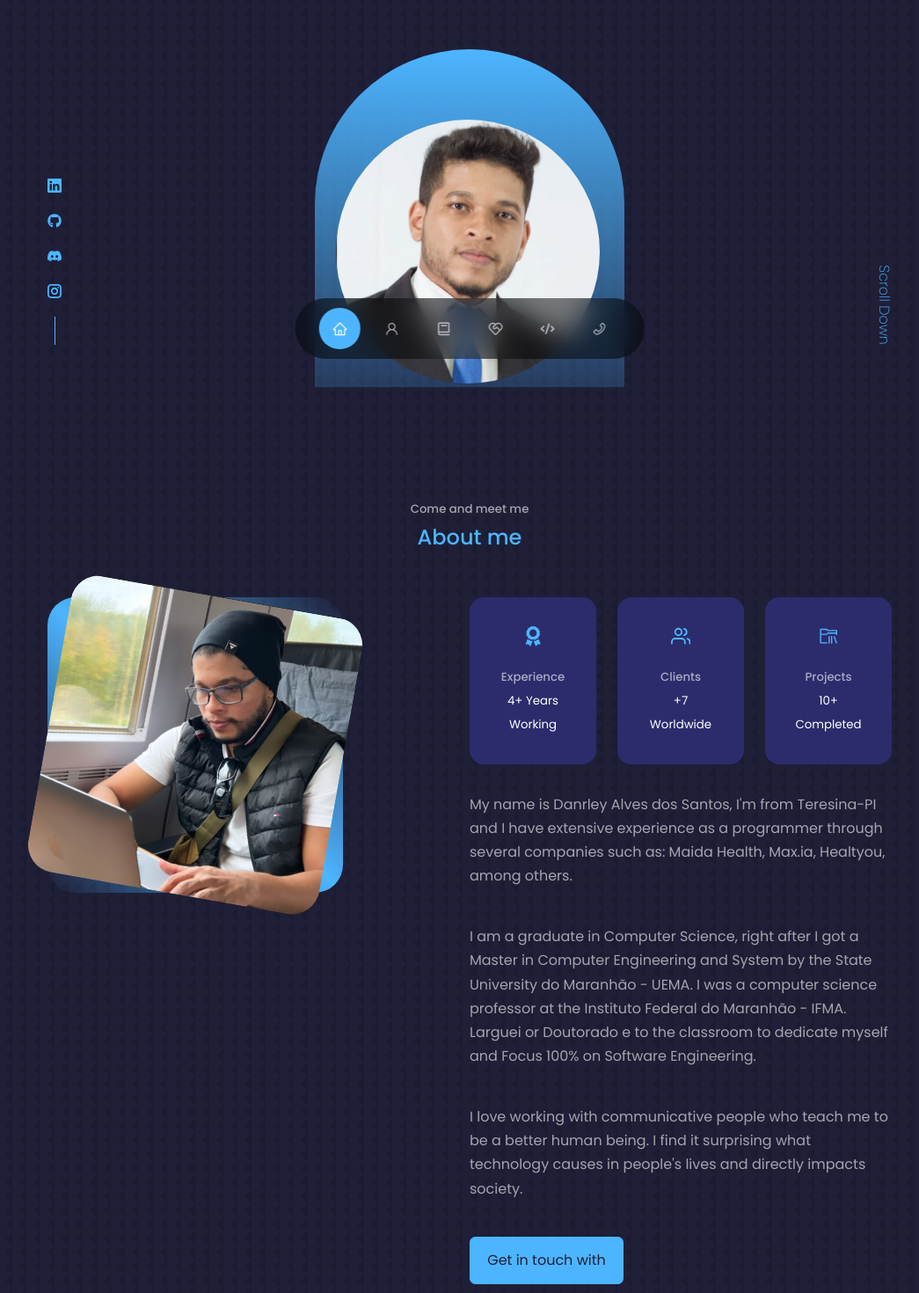
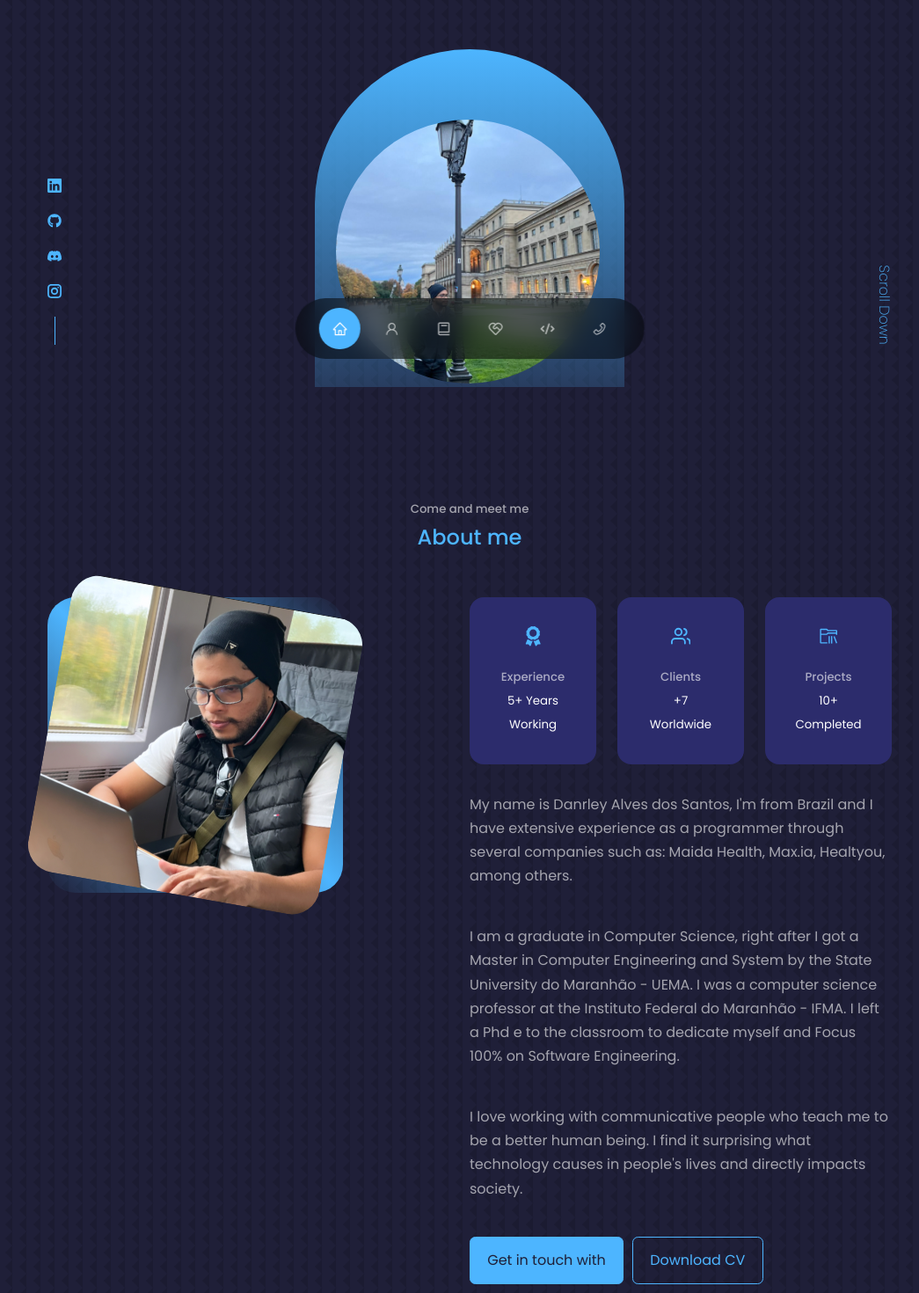
Before and after one commit to danrleyney2210/protfolio-myself, a React (Vite) app: page / in a window 1280 px wide. Shown: the part 360-1830 px from the top of the page at 88% size, without its empty margins (106-1151 px from the left). Built offline with nearby package versions, Linux system fonts and the light colour scheme.

Commit message:
feat: novas alteracoes

```diff
--- a/src/components/Molecules/Cta/index.tsx
+++ b/src/components/Molecules/Cta/index.tsx
@@ -1,6 +1,5 @@
 import React from 'react'
 import * as S from './styles'
-import CV from '../../../assets/cv.pdf'
 import { useTranslation } from 'react-i18next'
 
 export const Cta = () => {
@@ -8,7 +7,7 @@ export const Cta = () => {
 
   return (
     <S.Wrapper className='cta'>
-      <a href={CV} className="btn">{t('Download')} CV</a>
+      <a href='#about' className="btn">{t('About me')}</a>
       <a href="#contact" className='btn btn-primary'>{t('Contact')}</a>
     </S.Wrapper>
   )
--- a/src/components/Organism/About/index.tsx
+++ b/src/components/Organism/About/index.tsx
@@ -5,6 +5,8 @@ import { FaAward } from "react-icons/fa";
 import { FiUsers } from "react-icons/fi";
 import { VscFolderLibrary } from "react-icons/vsc";
 import { useTranslation } from "react-i18next";
+import CV from '../../../assets/cv.pdf'
+
 
 export const About = () => {
   const [t] = useTranslation('default')
@@ -25,7 +27,7 @@ export const About = () => {
             <article className="about_card">
               <FaAward className="about_icon" />
               <h5>{t('Experience')}</h5>
-              <small>4+ {t('Years Working')}</small>
+              <small>5+ {t('Years Working')}</small>
             </article>
 
             <article className="about_card">
@@ -52,9 +54,16 @@ export const About = () => {
             {t('I love working')}
           </p>
 
-          <a href="#contact" className="btn btn-primary">
-            {t('Get in touch')}
-          </a>
+          <div style={{ display: 'flex', gap: '10px' }}>
+            <a href="#contact" className="btn btn-primary">
+              {t('Get in touch')}
+            </a>
+
+
+
+            <a href={CV} className="btn">{t('Download')} CV</a>
+          </div>
+
         </div>
       </S.AboutContainer>
     </S.Wrapper>
--- a/src/components/Organism/Header/index.tsx
+++ b/src/components/Organism/Header/index.tsx
@@ -2,6 +2,7 @@ import React, { useState } from 'react'
 import { Cta } from '../../Molecules/Cta'
 import * as S from './styles'
 import ME from '../../../assets/ney.png'
+import Ney from '../../../assets/Ney2.png'
 import { HeaderSocial } from '../../Molecules/HeaderSocial'
 import { ChangeLanguage } from '../../Atomos/ChangeLanguage'
 
@@ -25,7 +26,7 @@ export const Header = () => {
           <Cta />
           <HeaderSocial />
           <div className='me'>
-            <img src={ME} alt="" />
+            <img src={Ney} alt="" />
           </div>
           <a href="#contact" className='scroll__down'>Scroll Down</a>
         </S.HeaderContainer>
--- a/src/translate/json/en.json
+++ b/src/translate/json/en.json
@@ -13,8 +13,8 @@
   "Worldwide": "Worldwide",
   "Projects" : "Projects",
   "Completed" : "Completed",
-  "My name is": "My name is Danrley Alves dos Santos, I'm from Teresina-PI and I have extensive experience as a programmer through several companies such as: Maida Health, Max.ia, Healtyou, among others.",
-  "I am a graduate":  "I am a graduate in Computer Science, right after I got a Master in Computer Engineering and System by the State University do Maranhão - UEMA. I was a computer science professor at the Instituto Federal do Maranhão - IFMA. Larguei or Doutorado e to the classroom to dedicate myself and Focus 100% on Software Engineering.",
+  "My name is": "My name is Danrley Alves dos Santos, I'm from Brazil and I have extensive experience as a programmer through several companies such as: Maida Health, Max.ia, Healtyou, among others.",
+  "I am a graduate":  "I am a graduate in Computer Science, right after I got a Master in Computer Engineering and System by the State University do Maranhão - UEMA. I was a computer science professor at the Instituto Federal do Maranhão - IFMA. I left a Phd e to the classroom to dedicate myself and Focus 100% on Software Engineering.",
   "I love working" : "I love working with communicative people who teach me to be a better human being. I find it surprising what technology causes in people's lives and directly impacts society.",
   "Get in touch" : "Get in touch with",
   "My technologies": "My technologies",
--- a/src/translate/json/es.json
+++ b/src/translate/json/es.json
@@ -13,7 +13,7 @@
   "Worldwide": "En todo el mundo",
   "Projects" : "Proyecto",
   "Completed" : "Terminado",
-  "My name is": "Meu nome é Danrley Alves dos Santos sou de Teresina-PI y possuo una larga experiencia como programador passando por varias empresas tais como: Maida Health, Max.ia, Healtyou entre outras.",
+  "My name is": "Meu nome é Danrley Alves dos Santos sou do Brasil y possuo una larga experiencia como programador passando por varias empresas tais como: Maida Health, Max.ia, Healtyou entre outras.",
   "I am a graduate":  "Me encanta trabajar con personas comunicativas que me enseñen a ser un mejor ser humano. Me sorprende lo que la tecnología provoca en la vida de las personas e impacta directamente en la sociedad.",
   "Get in touch" : "Entrar en contacto",
   "My technologies": "Mis tecnologías",
--- a/src/translate/json/pt.json
+++ b/src/translate/json/pt.json
@@ -13,7 +13,7 @@
   "Worldwide": "No mundo todo",
   "Projects" : "Projetos",
   "Completed" : "Completos",
-  "My name is": "Meu nome é Danrley Alves dos Santos sou de Teresina-PI e possuo larga experiência como programador passando por várias empresas tais como: Maida Health, Max.ia, Healtyou entre outras.",
+  "My name is": "Meu nome é Danrley Alves dos Santos sou do Brasil e possuo larga experiência como programador passando por várias empresas tais como: Maida Health, Max.ia, Healtyou entre outras.",
   "I am a graduate":  "Sou graduado em Ciência da computação, logo após fiz Mestrado em Engenharia de Computadores e sistema pela Universidade Estadual do Maranhão - UEMA. Fui professor de informática no Instituto Federal do maranhão - IFMA.  Larguei o Doutorado e a sala de aula para dedicar-me e focar 100% em engenharia de Software.",
   "I love working" : "Eu amo trabalhar com pessoas comunicativas e que me ensinam ser um ser humano melhor. Acho surpreendente o que a tecnologia provoca na vida das pessoas e impactam diretamente na sociedade.",
   "Get in touch" : "Entre em Contato",
```
Also changed, not shown: src/assets/Ney2.png (added), src/assets/danrley.jpeg (added).
